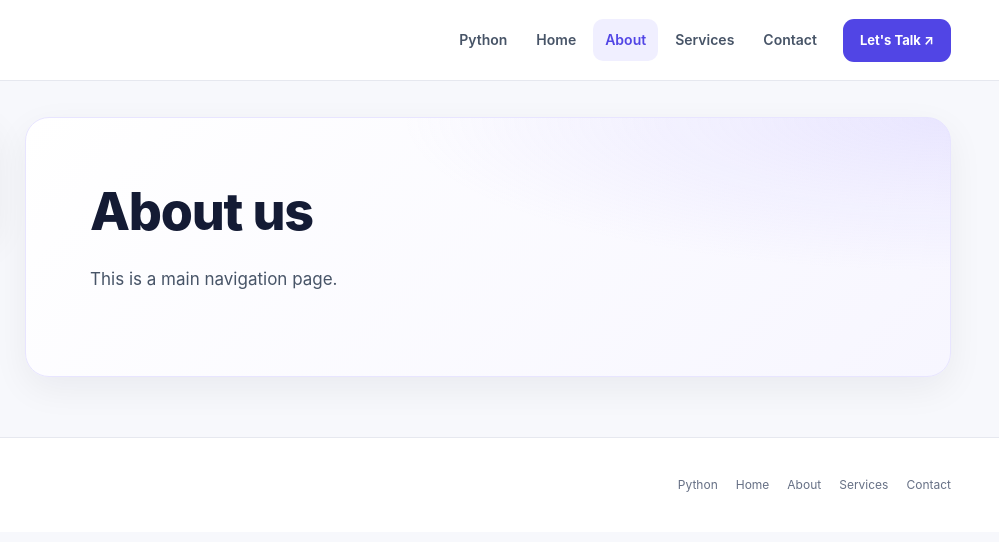
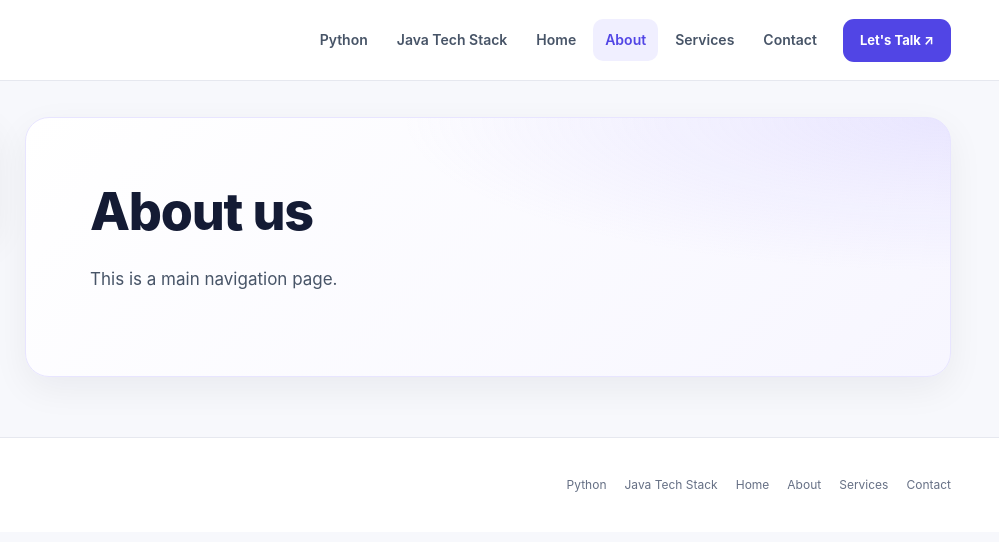
Before and after one commit to rbutech/page, a website: page pages/about.html in a window 1280 px wide. Shown: the full height of the page, 281-1280 px from the left. Drawn offline with Linux system fonts and the light colour scheme.

Commit message:
Publish page: About

```diff
--- a/pages/about.html
+++ b/pages/about.html
@@ -9,8 +9,8 @@
 @media(max-width:720px){.header-inner{min-height:70px;padding:11px 16px;gap:10px}.brand-mark{width:39px;height:39px;font-size:19px}.site-title{font-size:16px}.brand-caption{font-size:9px}.header-actions{gap:8px}.contact-button{display:none}.menu-toggle{display:grid;place-items:center;flex-shrink:0}.main-nav{display:none;position:absolute;top:100%;left:0;right:0;padding:12px 16px 17px;flex-direction:column;align-items:stretch;gap:4px;border-bottom:1px solid var(--border);background:#fff;box-shadow:0 14px 20px rgba(16,24,40,.06)}.main-nav.is-open{display:flex}.main-nav a{padding:11px 13px;font-size:14px}.body{display:flex;flex-direction:column;gap:16px;padding:16px 14px 30px}.sidebar{position:static;width:100%;padding:12px}.sidebar:not(:empty)::before{margin:0 8px 6px}.sidebar a{display:inline-flex;margin:3px;padding:8px 9px;font-size:12px}.content{width:100%;padding:28px 21px;border-radius:18px}.content h1{font-size:clamp(31px,8vw,42px);letter-spacing:-1.3px}.content p,.content li{font-size:16px}.content table{display:block;overflow-x:auto}.footer-inner{padding:22px 16px;align-items:flex-start;flex-direction:column}.footer-links{gap:15px}}
 @media(prefers-reduced-motion:reduce){*,*::before,*::after{scroll-behavior:auto!important;transition:none!important}}
 </style></head><body><div class="site">
-<header class="site-header"><div class="header-inner"><a class="brand" href="../index.html" aria-label="Home"><span class="brand-mark" aria-hidden="true">S</span><span><span class="site-title">same as all ways</span><span class="brand-caption">Ideas. Solutions. Growth.</span></span></a><div class="header-actions"><nav class="main-nav" id="mainNav" aria-label="Main navigation"><a href="./python.html">Python</a><a href="../index.html">Home</a><a href="./about.html">About</a><a href="./services.html">Services</a><a href="./contact.html">Contact</a></nav><a class="contact-button" href="./contact.html">Let's Talk ↗</a><button class="menu-toggle" id="menuToggle" type="button" aria-label="Open navigation menu" aria-controls="mainNav" aria-expanded="false"><span id="menuIcon" aria-hidden="true">☰</span></button></div></div></header>
+<header class="site-header"><div class="header-inner"><a class="brand" href="../index.html" aria-label="Home"><span class="brand-mark" aria-hidden="true">S</span><span><span class="site-title">same as all ways</span><span class="brand-caption">Ideas. Solutions. Growth.</span></span></a><div class="header-actions"><nav class="main-nav" id="mainNav" aria-label="Main navigation"><a href="./python.html">Python</a><a href="./java-tech-stack.html">Java Tech Stack</a><a href="../index.html">Home</a><a href="./about.html">About</a><a href="./services.html">Services</a><a href="./contact.html">Contact</a></nav><a class="contact-button" href="./contact.html">Let's Talk ↗</a><button class="menu-toggle" id="menuToggle" type="button" aria-label="Open navigation menu" aria-controls="mainNav" aria-expanded="false"><span id="menuIcon" aria-hidden="true">☰</span></button></div></div></header>
 <div class="body"><aside class="sidebar" aria-label="Child pages"><a href="./team.html">Team</a></aside><main class="content"><h1>About us</h1><p>This is a main navigation page.</p></main></div>
-<footer class="site-footer"><div class="footer-inner"><div><div class="footer-brand">same as all ways</div><div class="footer-copy">© <span id="currentYear"></span> All rights reserved.</div></div><nav class="footer-links" aria-label="Footer navigation"><a href="./python.html">Python</a><a href="../index.html">Home</a><a href="./about.html">About</a><a href="./services.html">Services</a><a href="./contact.html">Contact</a></nav></div></footer>
+<footer class="site-footer"><div class="footer-inner"><div><div class="footer-brand">same as all ways</div><div class="footer-copy">© <span id="currentYear"></span> All rights reserved.</div></div><nav class="footer-links" aria-label="Footer navigation"><a href="./python.html">Python</a><a href="./java-tech-stack.html">Java Tech Stack</a><a href="../index.html">Home</a><a href="./about.html">About</a><a href="./services.html">Services</a><a href="./contact.html">Contact</a></nav></div></footer>
 </div><script>(function(){const toggle=document.getElementById('menuToggle');const nav=document.getElementById('mainNav');const icon=document.getElementById('menuIcon');function setOpen(open){nav.classList.toggle('is-open',open);toggle.setAttribute('aria-expanded',String(open));toggle.setAttribute('aria-label',open?'Close navigation menu':'Open navigation menu');icon.textContent=open?'×':'☰'}toggle.addEventListener('click',()=>setOpen(toggle.getAttribute('aria-expanded')!=='true'));nav.addEventListener('click',e=>{if(e.target.closest('a'))setOpen(false)});document.addEventListener('keydown',e=>{if(e.key==='Escape'){setOpen(false)}});window.addEventListener('resize',()=>{if(window.innerWidth>720)setOpen(false)});const path=location.pathname.replace(/\/+$/,'');nav.querySelectorAll('a').forEach(a=>{try{if(new URL(a.href,location.href).pathname.replace(/\/+$/,'')===path)a.setAttribute('aria-current','page')}catch(e){}});document.getElementById('currentYear').textContent=new Date().getFullYear()})();</script>
 </body></html>
```
